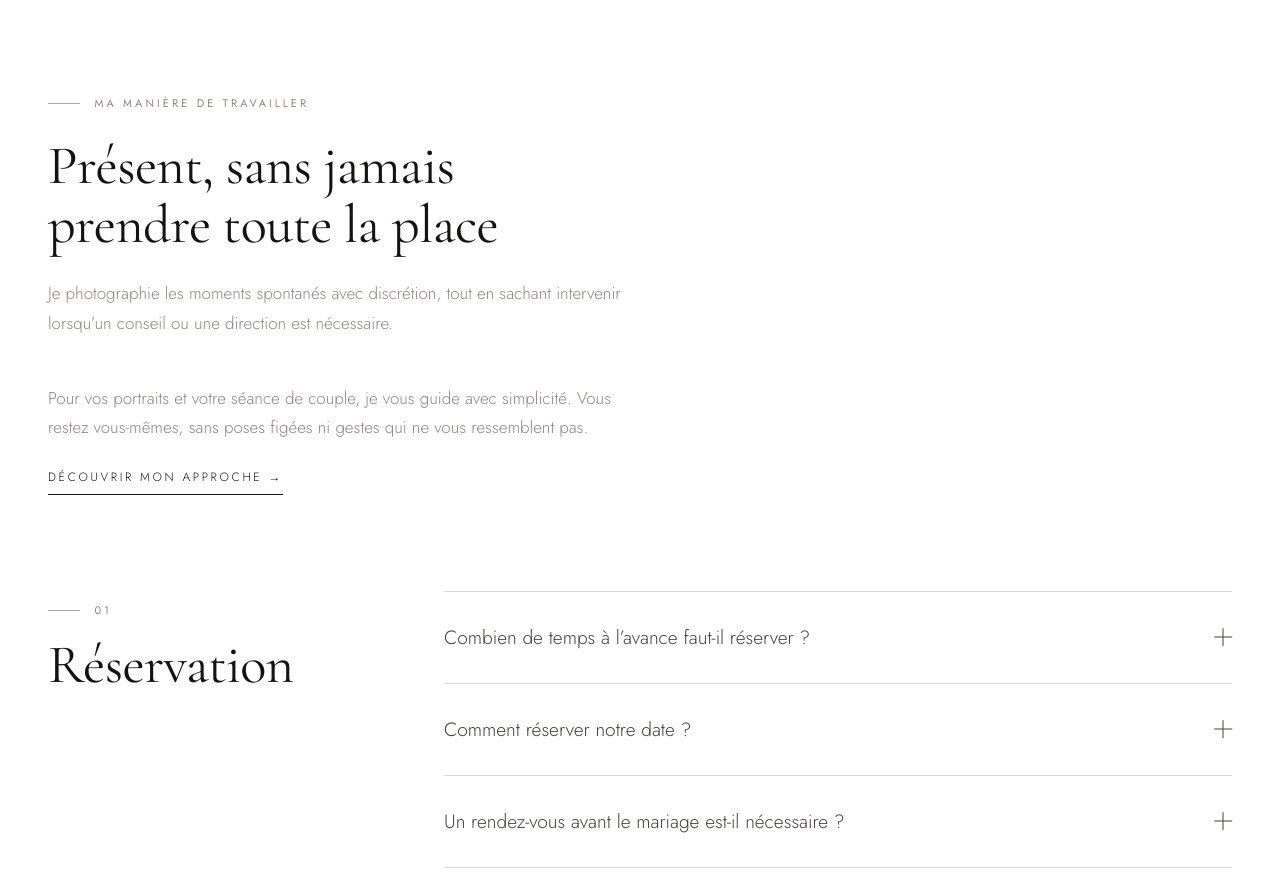
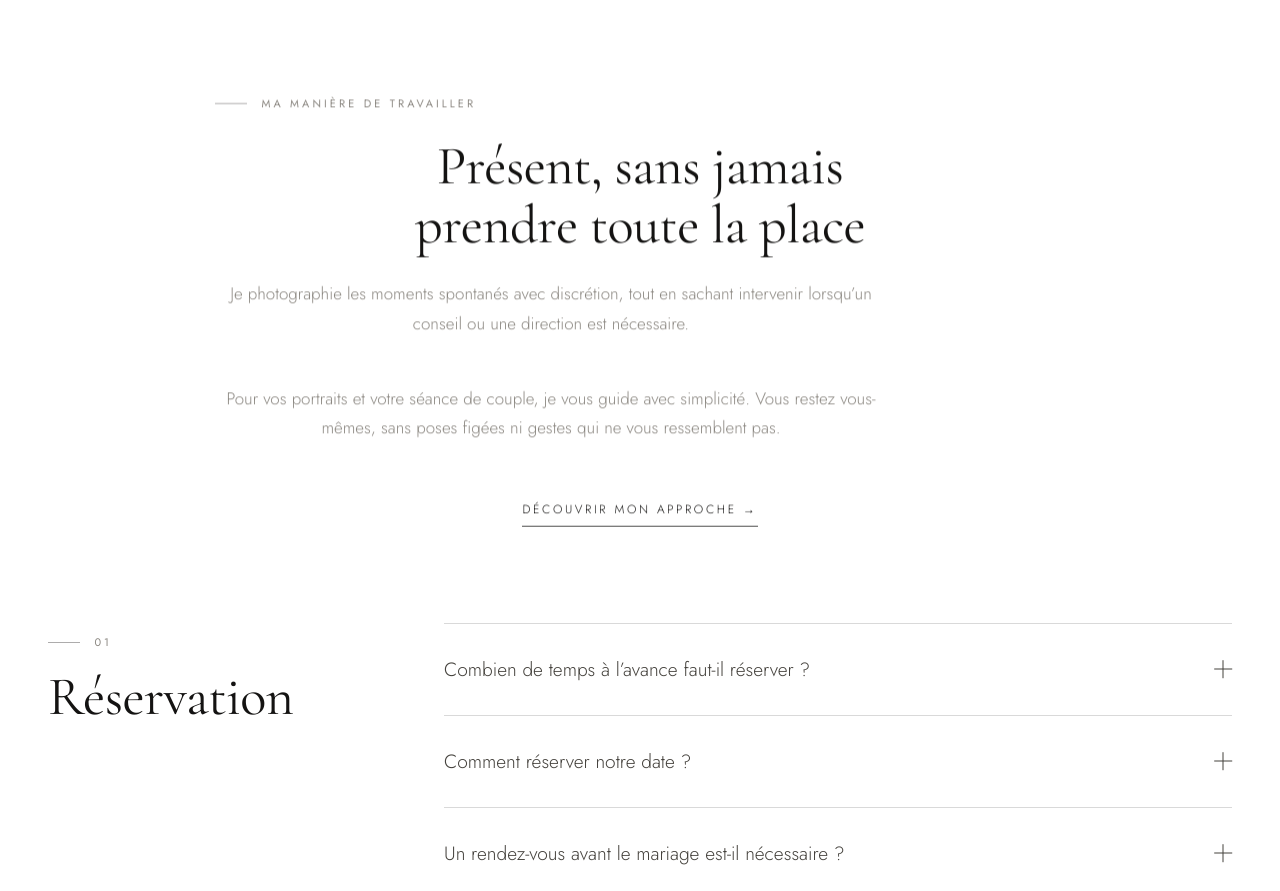
Before and after one commit to jokswed/Jokswed-Site, a Next.js app in the folder jokswed/: page /faq in a window 1280 px wide. Shown: the part 1911-2802 px from the top of the page. Built offline with nearby package versions, Linux system fonts and the light colour scheme.

Commit message:
Update page.jsx

```diff
--- a/jokswed/app/faq/page.jsx
+++ b/jokswed/app/faq/page.jsx
@@ -260,14 +260,21 @@ export default function FAQ() {
 
       {/* IMAGE ET PHILOSOPHIE */}
       <section
-        className="conteneur presentation faq-presentation"
+        className="conteneur"
         style={{
           alignItems: "center",
           paddingBottom: "var(--section)",
         }}
       >
-        <Reveal retard={0.15}>
-          <div className="presentation__texte">
+        <Reveal>
+          <div
+             className="presentation__texte"
+             style={{
+               maxWidth: "850px",
+               margin: "0 auto",
+               textAlign: "center",
+             }}
+            >
             <p className="label">Ma manière de travailler</p>
 
             <h2 className="display t-section">
@@ -286,7 +293,16 @@ export default function FAQ() {
               qui ne vous ressemblent pas.
             </p>
 
-            <Link href="/a-propos" className="lien">
+            <Link
+              href="/a-propos"
+              className="lien"
+              style={{
+                display: "flex",
+                justifyContent: "center",
+                width: "fit-content",
+                margin: "2rem auto 0",
+              }}
+            >
               Découvrir mon approche →
             </Link>
           </div>
```
